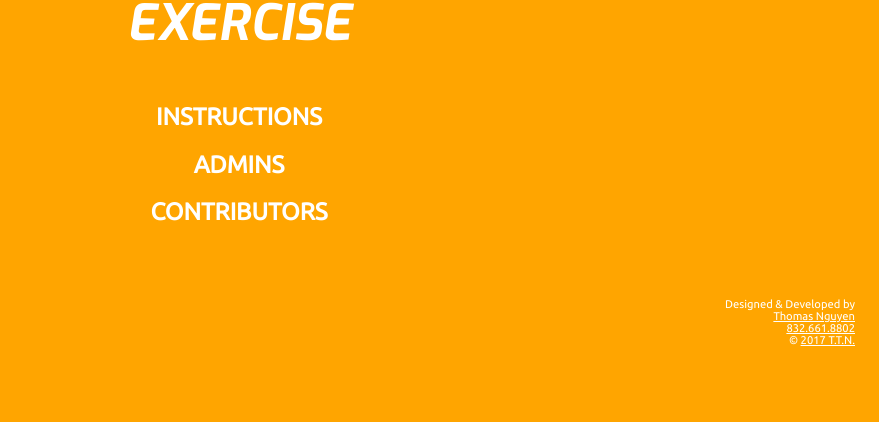
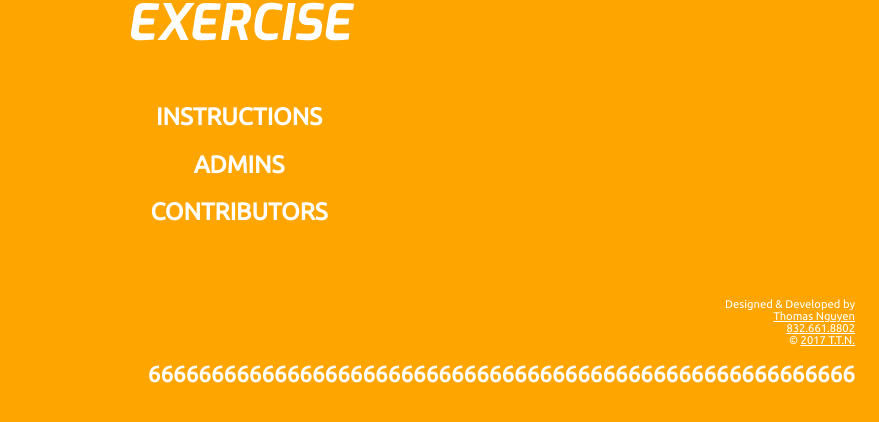
Before and after one commit to yigiaogiao/git_xdz, a plain HTML site: page index.html in a window 1280 px wide. Shown: the part 172-594 px from the top of the page, without its empty margins (401-1280 px from the left). Drawn offline with Linux system fonts and the light colour scheme.

Commit message:
'newfile'

```diff
--- a/index.html
+++ b/index.html
@@ -68,6 +68,7 @@
 		Designed & Developed by <br> <a href="https://www.linkedin.com/in/ttn-js/">Thomas Nguyen</a><br>
 		<a href="tel:8326618802">832.661.8802</a><br>
 		&copy; <a href="https://github.com/TTN-js">2017 T.T.N.</a>
+		<h1>66666666666666666666666666666666666666666666666666666666</h1>
 		</p>
 	</footer>
 
```
